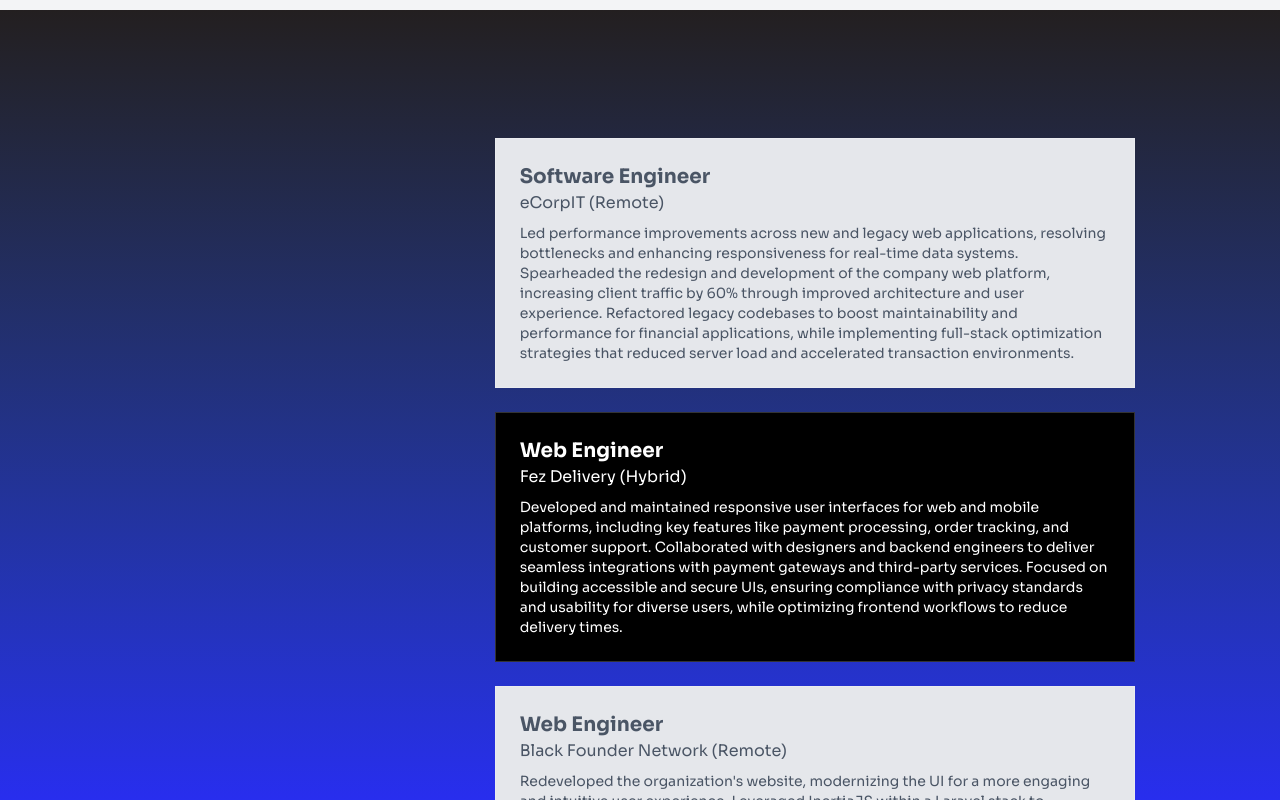
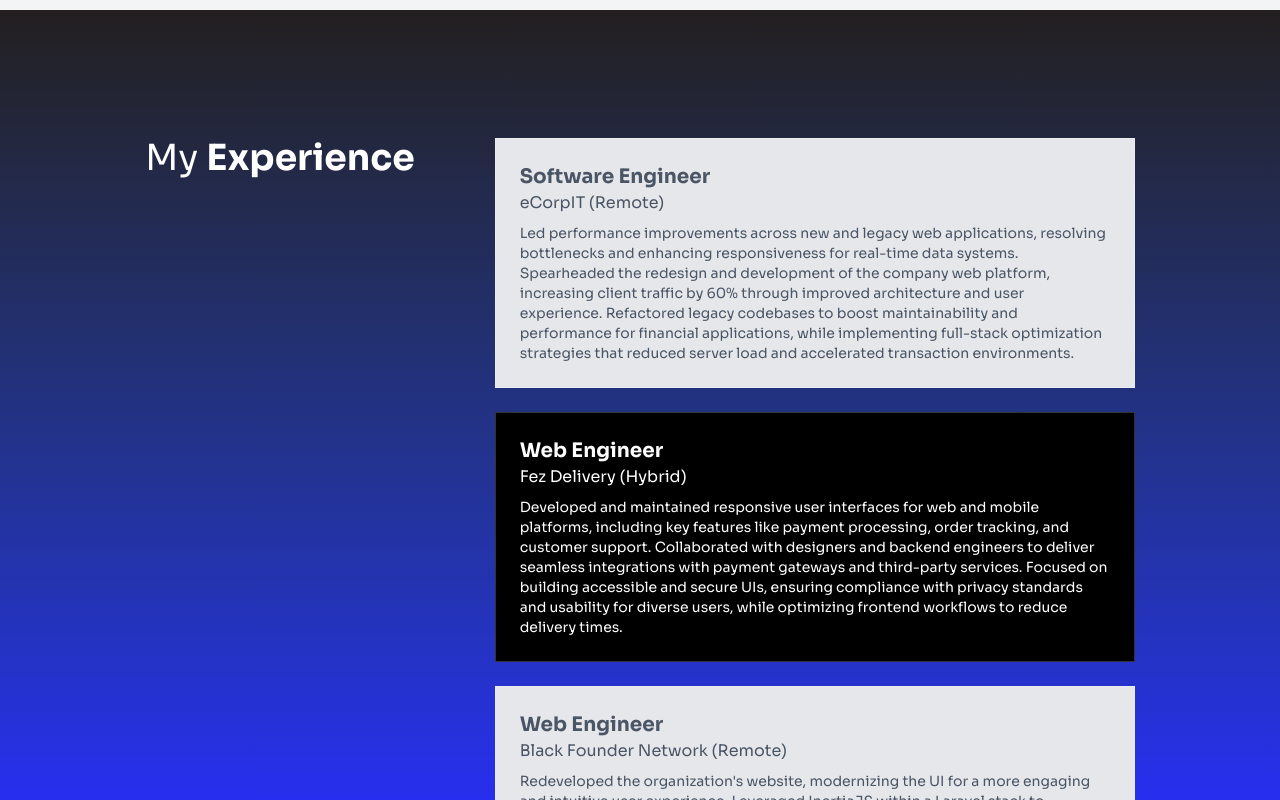
Before and after one commit to Orisabiyi/orisabiyi-lab, a Next.js app: page / in a window 1280 px wide. Shown: the part 1800-2600 px from the top of the page. Built offline with nearby package versions, Linux system fonts and the light colour scheme.

Commit message:
feat: adjust header alignment in ExperienceSection for improved layout

```diff
--- a/components/exprience-section.tsx
+++ b/components/exprience-section.tsx
@@ -55,7 +55,7 @@
       id="experience"
       className="py-12 md:py-32 w-full font-sora bg-gradient-to-b from-[var(--secondary)] via-[var(--primary-1)] to-[var(--secondary)]">
       <div className="2xl:container mx-auto w-full flex flex-col md:flex-row items-start justify-center gap-10 lg:gap-20 relative">
-        <h2 className="text-2xl md:text-4xl text-white self-center lg:sticky lg:top-10">
+        <h2 className="text-2xl md:text-4xl text-white self-center lg:self-start lg:sticky lg:top-10">
           My <span className="font-bold">Experience</span>
         </h2>
         <ul className="flex flex-col gap-6 px-6 md:p-0 relative md:w-1/2">
```
